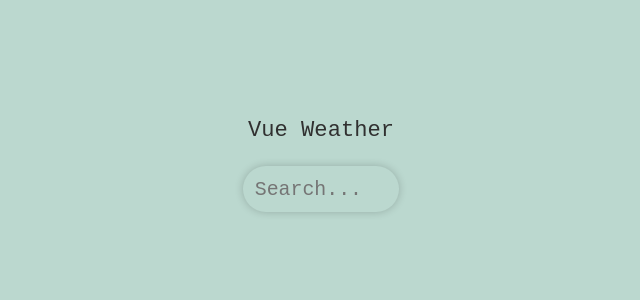
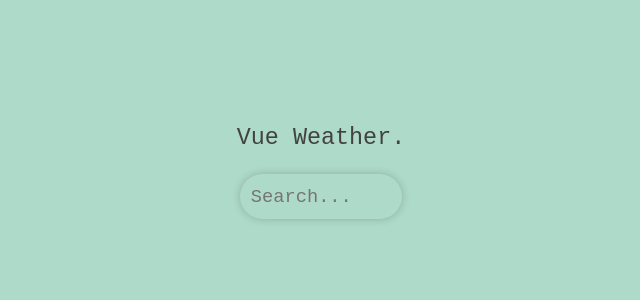
Before and after one commit to kindevall/vue-weather, a Vue app: page / in a window 1280 px wide. Shown: the top 300 px of the page, without its empty margins (319-959 px from the left). Built offline with nearby package versions, Linux system fonts and the light colour scheme.

Commit message:
Minor tweaks

```diff
--- a/src/App.vue
+++ b/src/App.vue
@@ -1,7 +1,7 @@
 <template>
   <div id="app">
     <main>
-      <p>Vue Weather</p>
+      <p>Vue Weather.</p>
       <div class="search-box">
         <input
           type="text"
@@ -9,6 +9,7 @@
           placeholder="Search..."
           v-model="query"
           @keypress="fetchWeather"
+          @focus="$event.target.select()"
         />
       </div>
       <div v-if="typeof weather_data.main != 'undefined'">
@@ -63,13 +64,25 @@ export default {
 }
 
 body {
-  background-color: #bbd8cf;
-  color: #303030;
+  background-color: #aedaca;
+  color: #424242;
+  animation: fadeIn ease 1s;
+  animation-iteration-count: 1;
+  animation-fill-mode: forwards;
+}
+
+@keyframes fadeIn {
+    0% {
+        opacity: 0;
+    }
+    100% {
+        opacity: 1;
+     }
 }
 
 main {
   padding-top: 4em;
-  font-size: 1.7em;
+  font-size: 1.8em;
   margin: 0 auto;
   text-align: center;
   max-width: 15em;
@@ -83,7 +96,7 @@ main {
 
 input {
   font-family: monospace;
-  font-size: 0.9em;
+  font-size: 0.8em;
 }
 
 .search-box .search-bar {
```
